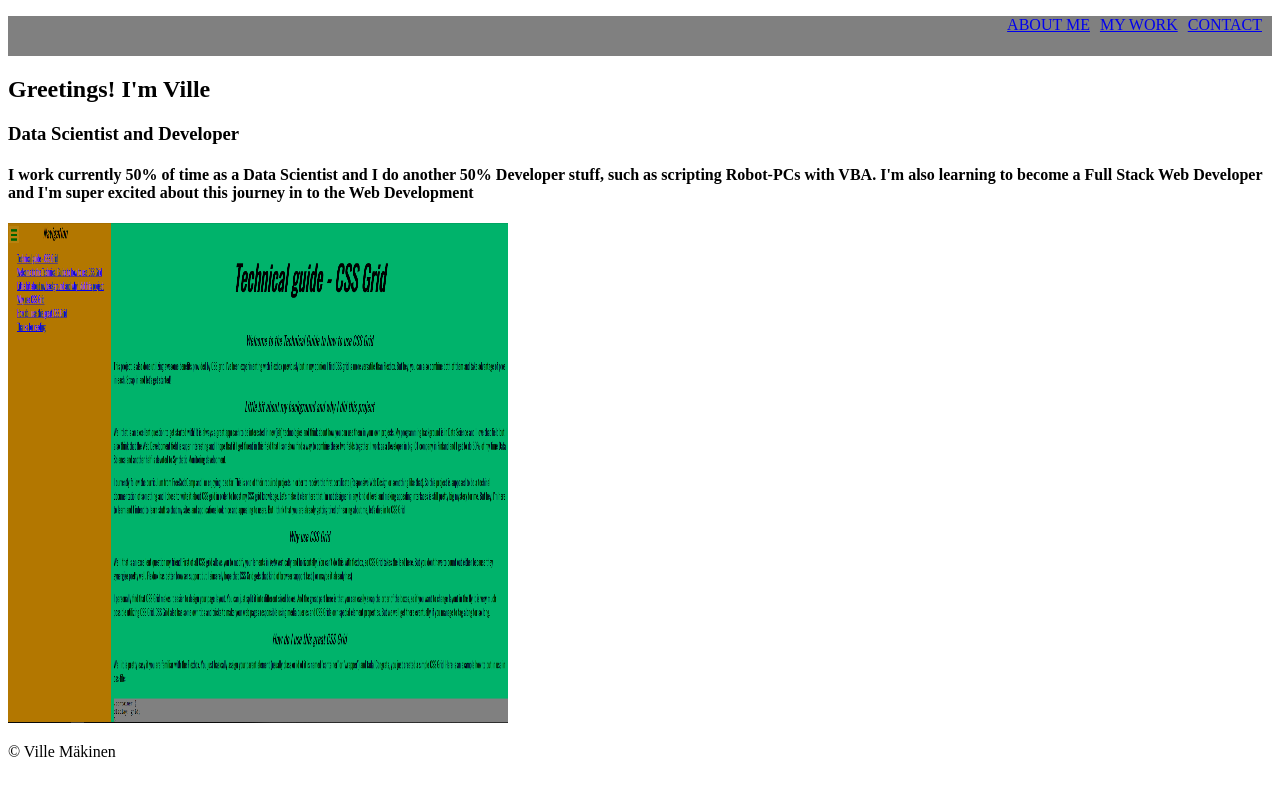
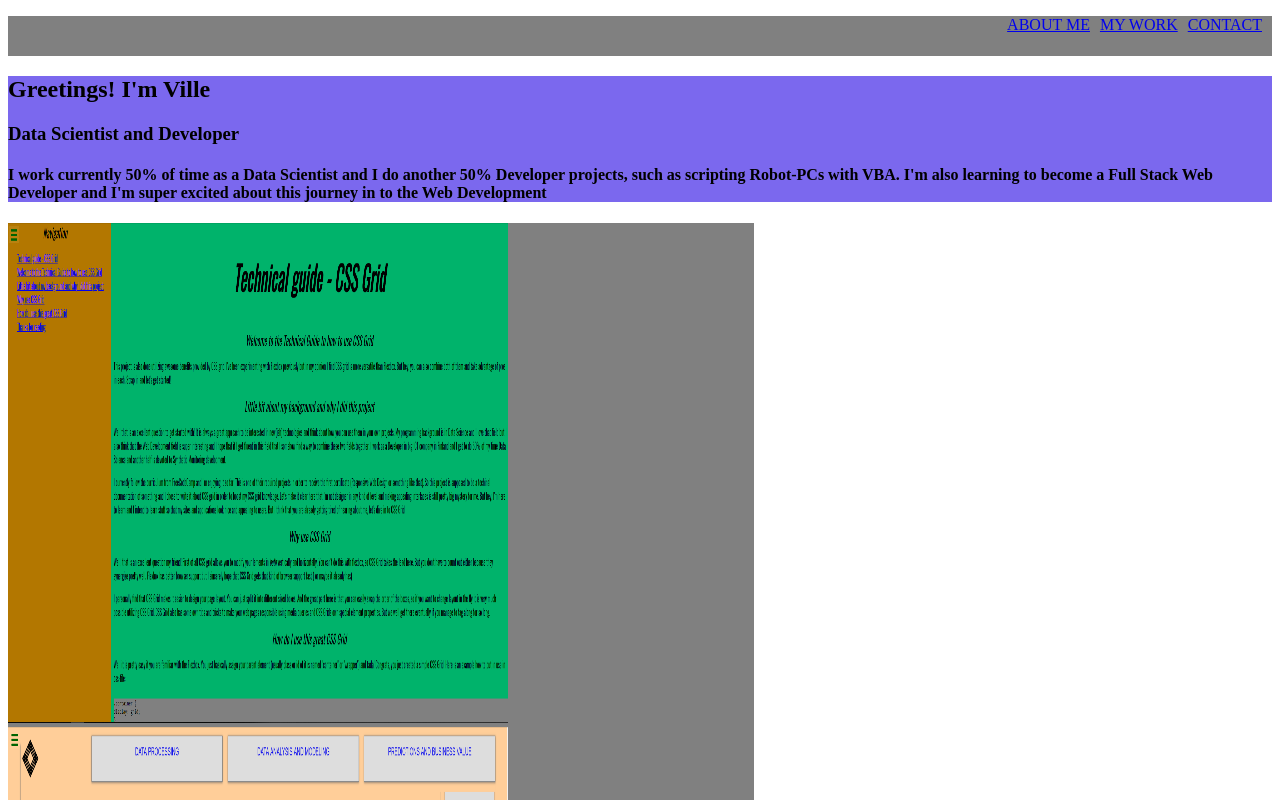
Before and after one commit to Sphagnumshuffle/Web-Development-Projects, a plain HTML site: page Portfolio Page/index.html in a window 1280 px wide. Shown: the top 800 px of the page. Drawn offline with Linux system fonts and the light colour scheme.

Commit message:
testing stuff

```diff
--- a/Portfolio Page/index.html
+++ b/Portfolio Page/index.html
@@ -6,7 +6,6 @@
     <title>Portfolio Page</title>
     <meta name="viewport" content="width=device-width, initial-scale=1">
     <link rel="stylesheet" type="text/css" media="screen" href="main.css" />
-    <script src="main.js"></script>
 </head>
 <body>
 
@@ -24,7 +23,7 @@
         <h1>Greetings! I'm Ville</h1>
         <h3>Data Scientist and Developer</h3>
 
-        <h4>I work currently 50% of time as a Data Scientist and I do another 50% Developer stuff, such as scripting
+        <h4>I work currently 50% of time as a Data Scientist and I do another 50% Developer projects, such as scripting
             Robot-PCs with VBA. I'm also learning to become a Full Stack Web Developer and I'm super excited about
             this journey in to the Web Development
         </h4>
@@ -34,14 +33,36 @@
 
     <section id="projects" class="work">
 
-        <div class="project-tile">
+        <div class="web-dev">
+
+        <div class="project-tile tech-guide">
             <a href="#">
                 <img class="project-pic" src="/Images/Technical_guide.PNG">
             </a>
+        </div>
+
+        <div class="project-tile landing-page">
+            <a href="#">
+                <img class="project-pic" src="/Images/Landing_page.PNG">
+            </a>
+        </div>
 
 
+    </div>
 
-        </div>
+
+    <div class="data-science">
+        <section class="python">
+
+        </section>
+
+        <section class="r-projects">
+
+        </section>
+
+    </div>
+
+
 
 
     </section>
--- a/Portfolio Page/main.css
+++ b/Portfolio Page/main.css
@@ -18,3 +18,42 @@ ul li {
     height: 5vh;
     background: grey;
 }
+
+#welcome-section {
+    background: mediumslateblue;
+}
+
+.work {
+    display: grid;
+    width: 80%;
+    grid-template-columns: repeat(1fr);
+    grid-template-areas:
+    "web-dev data-science";
+    grid-gap: 20px;
+}
+
+.web-dev {
+    grid-area: web-dev;
+    background: grey;
+}
+
+.data-science {
+    grid-area: data-science;
+}
+
+/* .tech-guide {
+    grid-area: tech;
+}
+
+.landing-page {
+    grid-area: landing-page;
+}
+
+.web-dev {
+    display: grid;
+    grid-template-columns: 1fr 1fr;
+    grid-template-areas:
+    "tech landing-page";
+    grid-gap: 15px;
+    background: grey;
+} */
```
